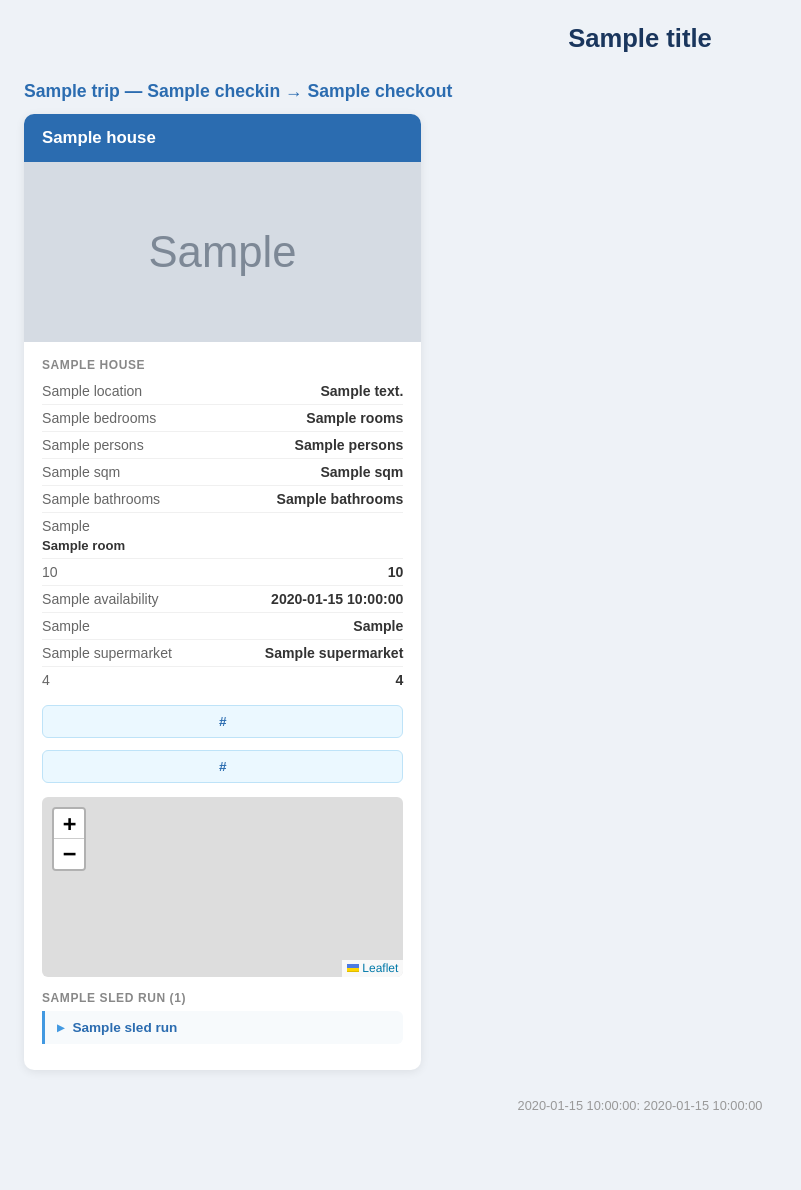
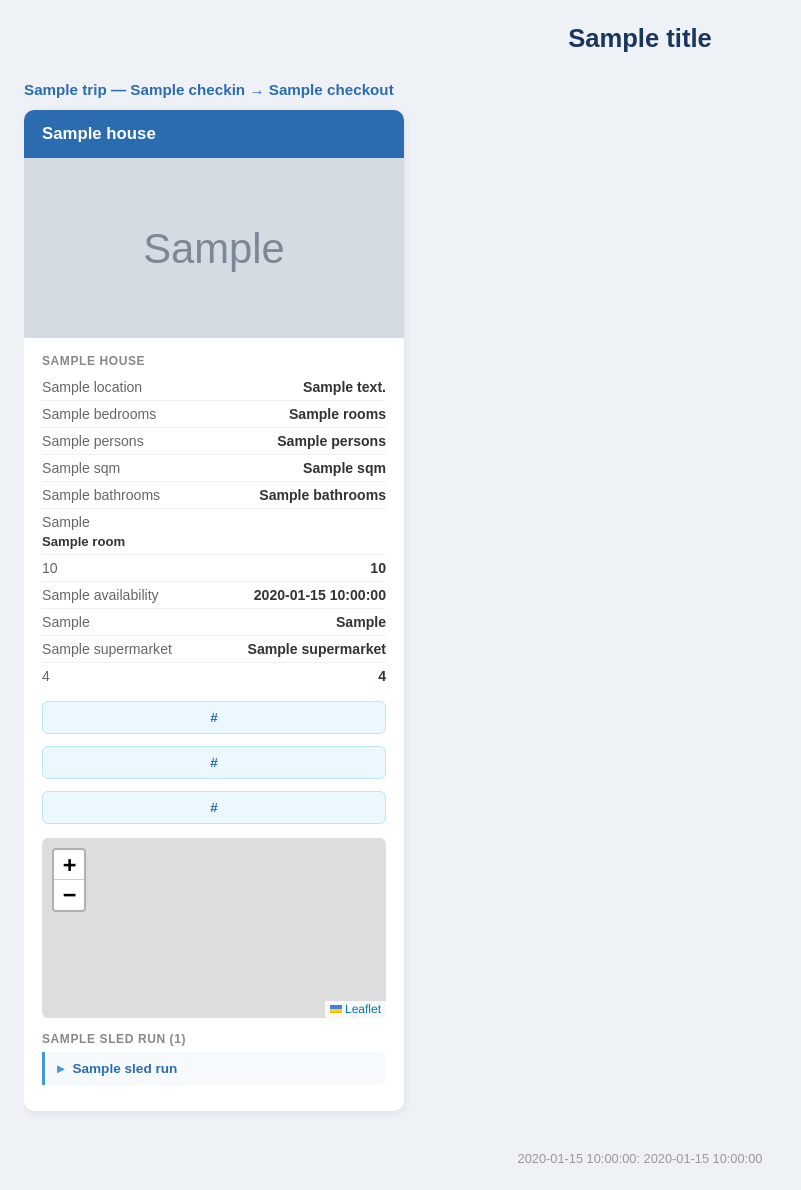
Before and after one commit to Gr3yh0und/holiday-house-comparison, a Flask app: template templates/index.html in a window 1280 px wide. Shown: the whole page, without its empty margins (0-801 px from the left). Before the commit the page ends 1110 px from the top, so only its background shows below. Run offline with Flask 3, Linux system fonts and the light colour scheme; the template is opened without the code that fills it: most values are stand-ins (such as "Sample title", 1, 10 or a date in 2020); grey boxes marked "Sample" are stand-in pictures; parts of the project's set-up code (start-up, migrations or seed data) failed here and were passed over.

Commit message:
Add Google Maps Link + UI fixes

```diff
--- a/templates/index.html
+++ b/templates/index.html
@@ -124,12 +124,14 @@
 </head>
 <body>
     <h1>{{ title }}</h1>
+    <div style="width: 100%; overflow-x: auto;">
+    <div style="display: flex; gap: 24px; align-items: flex-start; flex-wrap: nowrap; min-width: max-content; padding-bottom: 12px;">
     {% for trip in trips %}
-    <h2 style="margin: 24px 0 12px; color: #2b6cb0; font-size: 1.1rem;">
-        {% if trip.name %}{{ trip.name }} — {% endif %}{{ trip.checkin | dedate }} &rarr; {{ trip.checkout | dedate }}
-    </h2>
-    <div class="grid">
     {% for house in trip.houses %}
+        <div style="width: 380px; flex-shrink: 0;">
+        <h2 style="margin: 0 0 12px; color: #2b6cb0; font-size: 0.95rem; font-weight: 600;">
+            {% if trip.name %}{{ trip.name }} — {% endif %}{{ trip.checkin | dedate }} &rarr; {{ trip.checkout | dedate }}
+        </h2>
         <div class="card">
             <div class="card-header">
                 <span>{{ house.name }}</span>
@@ -198,6 +200,9 @@
                 {% endif %}
 
                 {% if house.lat is defined and house.lon is defined %}
+                <a href="https://www.google.com/maps?q={{ house.lat }},{{ house.lon }}" target="_blank" class="direct-link">{{ t.house.maps_link }}</a>
+                {% endif %}
+                {% if house.lat is defined and house.lon is defined %}
                 <div class="house-map"
                      data-lat="{{ house.lat }}"
                      data-lon="{{ house.lon }}"
@@ -246,9 +251,11 @@
                 {% endif %}
             </div>
         </div>
+        </div>
+    {% endfor %}
     {% endfor %}
     </div>
-    {% endfor %}
+    </div>
     <p style="text-align: center; margin-top: 28px; font-size: 0.8rem; color: #999;">
         {{ t.updated_at }}: {{ updated_at }}
     </p>
--- a/translations/de.json
+++ b/translations/de.json
@@ -15,7 +15,8 @@
         "supermarket": "Supermarkt in Nähe",
         "rating": "Bewertung",
         "booking_link": "Buchungsportal ansehen ↗",
-        "direct_link": "Direkt beim Gastgeber anfragen ↗"
+        "direct_link": "Direkt beim Gastgeber anfragen ↗",
+        "maps_link": "In Google Maps öffnen ↗"
     },
     "sled_runs": {
         "section_title": "Rodelbahnen",
```
